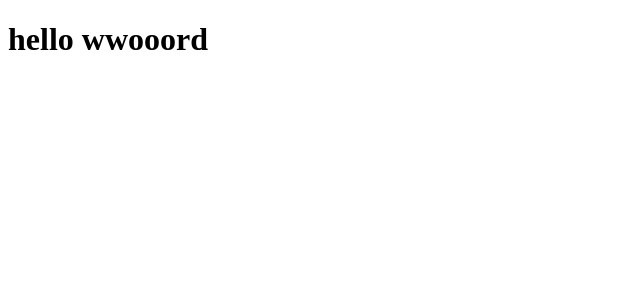
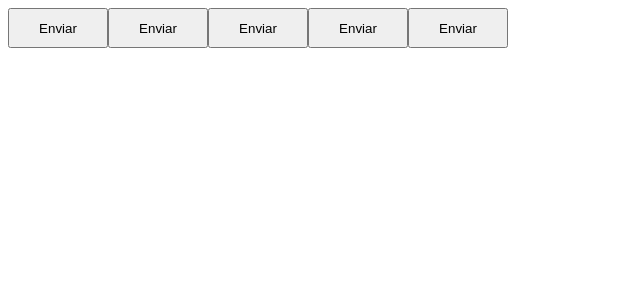
Before and after one commit to Marianadias503/M-todo-Pomodoro, a React (Vite) app in the folder ProjetoPomodoro/: page / in a window 1280 px wide. Shown: the top 300 px of the page, without its empty margins (0-640 px from the left). Built offline with nearby package versions, Linux system fonts and the light colour scheme.

Commit message:
iniciando

```diff
--- a/ProjetoPomodoro/package.json
+++ b/ProjetoPomodoro/package.json
@@ -11,11 +11,13 @@
   },
   "dependencies": {
     "react": "^18.2.0",
-    "react-dom": "^18.2.0"
+    "react-dom": "^18.2.0",
+    "styled-components": "^6.1.11"
   },
   "devDependencies": {
     "@types/react": "^18.2.66",
     "@types/react-dom": "^18.2.22",
+    "@types/styled-components": "^5.1.34",
     "@typescript-eslint/eslint-plugin": "^7.2.0",
     "@typescript-eslint/parser": "^7.2.0",
     "@vitejs/plugin-react": "^4.2.1",
--- a/ProjetoPomodoro/src/App.tsx
+++ b/ProjetoPomodoro/src/App.tsx
@@ -1,11 +1,20 @@
-import { useState } from 'react'
+
+import { Buttton } from './components/Button'
 
 export function App() {
-  const [count, setCount] = useState(0)
 
   return (
 
-      <h1>hello wwooord</h1>
+<>
+<Buttton variant="primary"  />
+<Buttton variant="secundary" />
+<Buttton variant="success" />
+<Buttton variant="danger" />
+<Buttton/>
+
+
+
+</>
 
   )
 }
--- /dev/null
+++ b/ProjetoPomodoro/src/components/Button.styles.ts
@@ -0,0 +1,20 @@
+import styled from "styled-components";
+
+export type ButtonVariant='primary' | 'secundary' | 'danger' | 'success' ;
+
+
+
+
+
+
+interface ButtonContainerProps{
+    variant: ButtonVariant;
+}
+
+
+export const ButtonContainer = styled.button<ButtonContainerProps>`
+
+width:100px;
+height:40px;
+
+`
--- /dev/null
+++ b/ProjetoPomodoro/src/components/Button.tsx
@@ -0,0 +1,9 @@
+import styles from './Button.module.css';
+import { ButtonContainer, ButtonVariant } from './Button.styles';
+interface ButtonProps{
+    variant?: ButtonVariant;
+}
+
+export function Buttton ({variant = 'primary'}:ButtonProps){
+    return <ButtonContainer variant={variant}> Enviar</ButtonContainer>
+}
```
Also changed, not shown: 2 other files (tests, documents, lock files or other folders).
